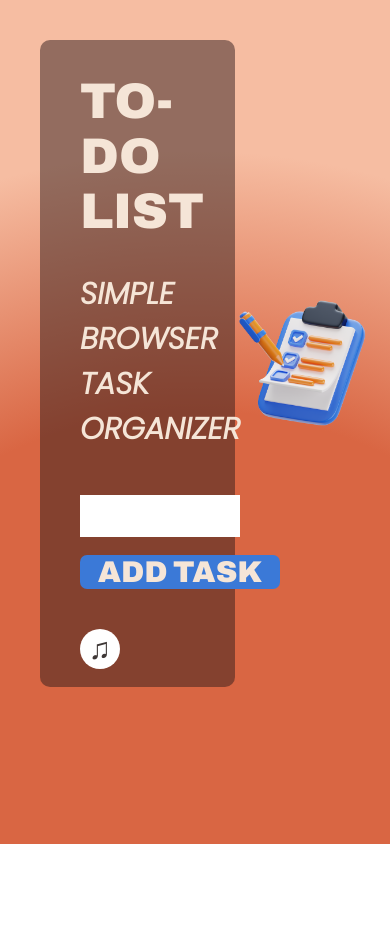
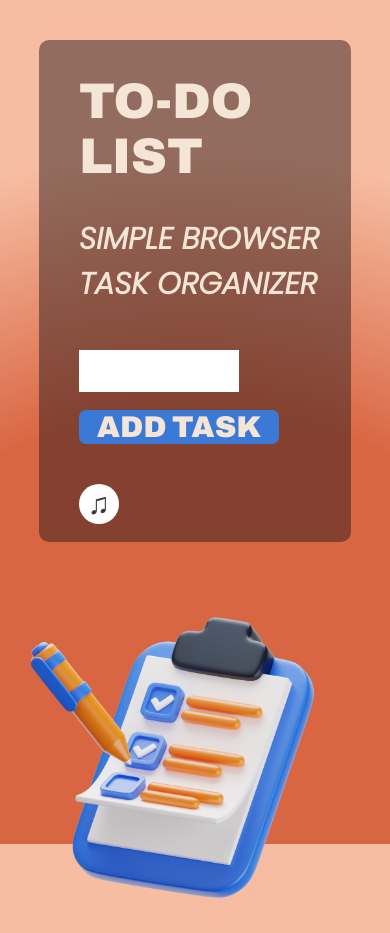
Before and after one commit to morallyearlgrey/todolist, a React (Create React App) app in the folder todolist/: page / in a window 390 px wide. Before the commit the page ends 844 px from the top, so only its background shows below. Built offline with nearby package versions, Linux system fonts and the light colour scheme.

Commit message:
Fixed mobile

```diff
--- a/todolist/src/App.css
+++ b/todolist/src/App.css
@@ -18,7 +18,6 @@ body {
   align-items: center;
   justify-content: center;
 }
-
 
 @font-face {
   font-family: heading-font;
@@ -181,3 +180,22 @@ body {
   background-color: #e8e2e2;
 
 }
+
+@media (max-width: 768px) {
+  .Useful{
+    display: flex;
+    align-items: center;
+    justify-content: center;
+    flex-direction: column;
+  }
+  .Left {
+    width: 80vw;
+    margin-left: 0;
+    height: fit-content;
+
+  }
+  .Right {
+    height: 90vw;
+    width: 90vw;
+  }
+}
```
